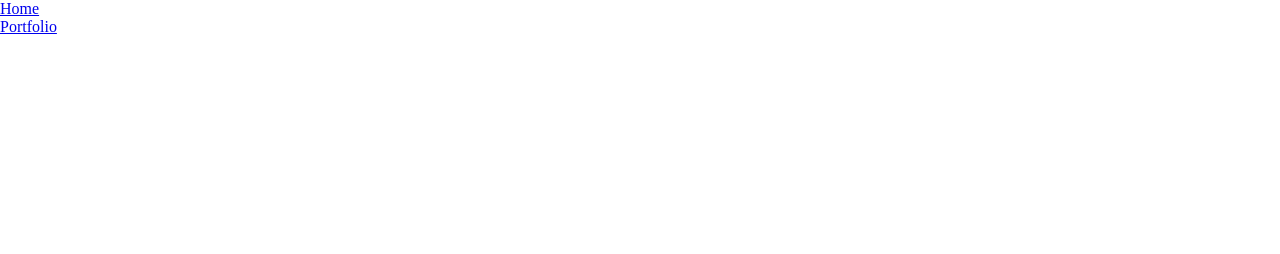
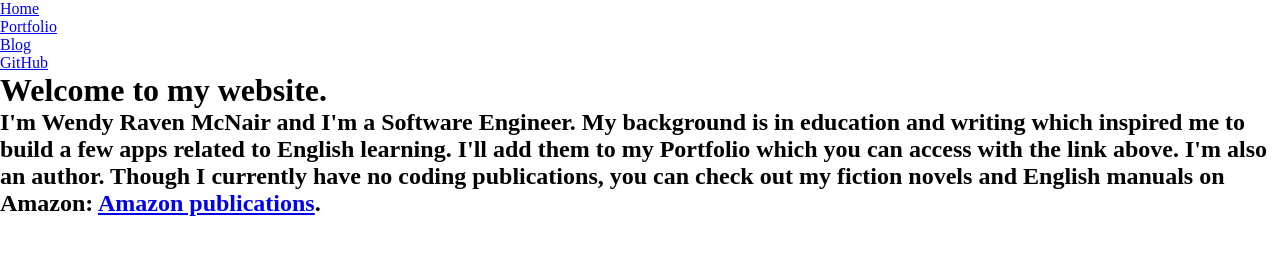
Before and after one commit to devWRM/my-website2, a plain HTML site: page index.html in a window 1280 px wide. Drawn offline with Linux system fonts and the light colour scheme.

Commit message:
edited intro text

```diff
--- a/index.html
+++ b/index.html
@@ -11,8 +11,17 @@
                 <ul>
                     <li><a href="#">Home</a></li>
                     <li><a href="#">Portfolio</a></li>
+                    <li><a href="#">Blog</a></li>
+                    <li><a href="#">GitHub</a></li>
                 </ul>
             </nav>
+            <div class="intro">
+                <h1>Welcome to my website.</h1>
+                <h2>
+                    I'm Wendy Raven McNair and I'm a Software Engineer. My background is in education and writing which inspired me to build a few apps related to English learning. I'll add them to my Portfolio which you can access with the link above. I'm also an author. Though I currently have no coding publications, you can check out my fiction novels and English manuals on Amazon: <a href="https://www.amazon.com/s?k=Wendy+Raven+McNair&i=stripbooks&ref=nb_sb_noss" target="_blank">Amazon publications</a>.
+                </h2>
+
+            </div>
 
         </div>
 
```
